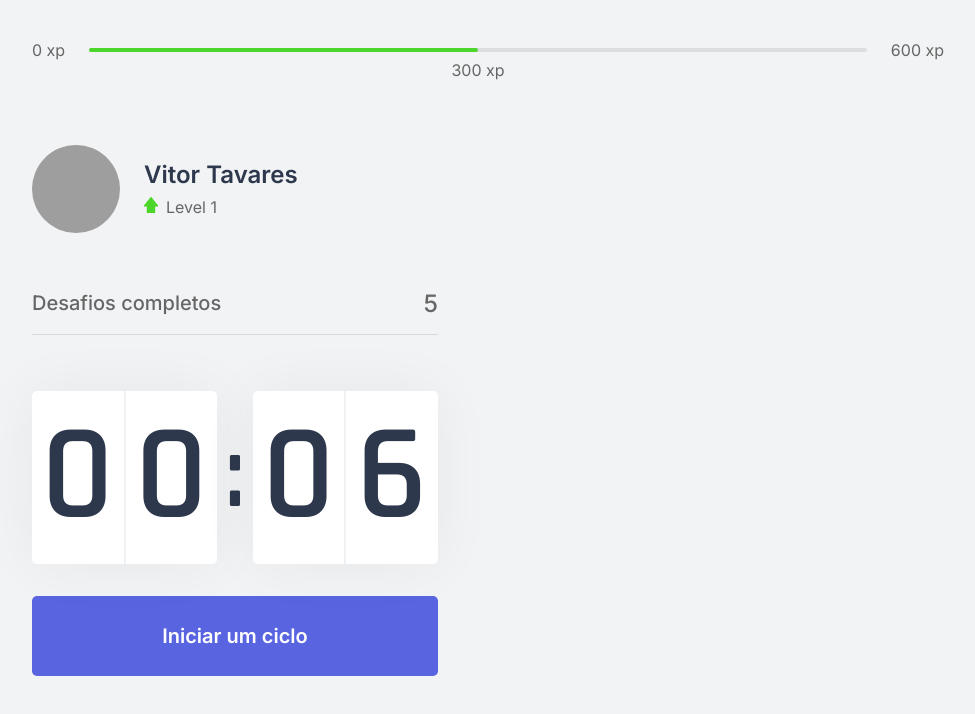
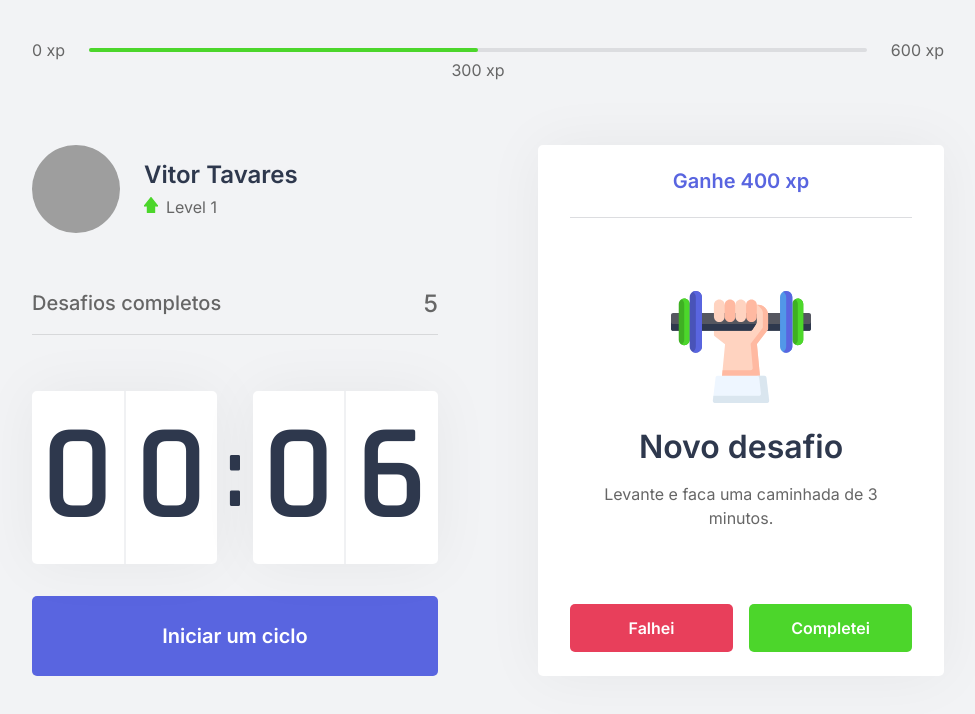
Before and after one commit to vittav/move-it, a Next.js app: page / in a window 1280 px wide. Shown: the top 714 px of the page, without its empty margins (152-1127 px from the left). Built offline with nearby package versions, Linux system fonts and the light colour scheme; grey boxes are pictures that could not be loaded.

Commit message:
Finalizado o componente challengeBox

```diff
--- /dev/null
+++ b/src/components/ChallengeBox.tsx
@@ -0,0 +1,42 @@
+import styles from '../styles/components/ChallengeBox.module.css'
+
+export function ChallengeBox() {
+    const hasActiveChallenge = true;
+    return (
+        <div className={styles.challengeBoxContainer}>
+            { hasActiveChallenge ? (
+                <div className={styles.challengeActive}>
+                    <header>Ganhe 400 xp</header>
+                    <main>
+                        <img src="icons/body.svg"/>
+                        <strong>Novo desafio</strong>
+                        <p>Levante e faca uma caminhada de 3 minutos.</p>
+                    </main>
+                    <footer>
+                        <button
+                            type="button"
+                            className={styles.challengeFailedButton}
+                        >
+                            Falhei
+                        </button>
+                        <button
+                            type="button"
+                            className={styles.challengeSucceededButton}
+                        >
+
+                            Completei
+                        </button>
+                    </footer>
+                </div>
+            ) : (
+                    <div className={styles.challengeNotActive}>
+                        <strong>Inicie um ciclo para receber desafios a serem completados</strong>
+                        <p>
+                            <img src="icons/level-up.svg" alt="Level Up" />
+                            Avance de level completando desafios
+                        </p>
+                    </div>
+            )}
+        </div>
+    )
+}
--- a/src/pages/index.tsx
+++ b/src/pages/index.tsx
@@ -6,6 +6,7 @@
 import Head from 'next/head'
 
 import styles from '../styles/pages/Home.module.css';
+import { ChallengeBox } from '../components/ChallengeBox';
 
 export default function Home() {
   return (
@@ -22,7 +23,7 @@
           <Countdown />
         </div>
         <div>
-
+          <ChallengeBox />
         </div>
       </section>
     </div>
--- /dev/null
+++ b/src/styles/components/ChallengeBox.module.css
@@ -0,0 +1,108 @@
+.challengeBoxContainer {
+    height: 100%;
+    background: var(--white);
+    border-radius: 5px;
+    box-shadow: 0 0 60px rgba(0, 0, 0, 0.05);
+    padding: 1.5rem 2rem;
+
+    display: flex;
+    flex-direction: column;
+    align-items: center;
+    justify-content: center;
+
+    text-align: center;
+}
+
+
+.challengeNotActive {
+    display: flex;
+    flex-direction: column;
+    align-items: center;
+}
+
+.challengeNotActive strong {
+    font-size: 1.5rem;
+    font-weight: 500;
+    line-height: 1.4;
+}
+
+.challengeNotActive p {
+    display: flex;
+    flex-direction: column;
+    align-items: center;
+    line-height: 1.4;
+    max-width: 70%;
+    margin-top: 3rem;
+}
+
+.challengeNotActive img {
+    margin-bottom: 1rem;
+}
+
+.challengeActive {
+    height: 100%;
+
+    display: flex;
+    flex-direction: column;
+}
+
+.challengeActive header {
+    color: var(--blue);
+    font-weight: 600;
+    font-size: 1.25rem;
+    padding: 0 2rem 1.5rem;
+    border-bottom: 1px solid var(--gray-line);
+}
+
+.challengeActive main {
+    flex: 1;
+
+    display: flex;
+    flex-direction: column;
+    align-items: center;
+    justify-content: center;
+}
+
+.challengeActive main strong {
+    font-size: 2rem;
+    font-weight: 600;
+    color: var(--title);
+    margin: 1.5rem 0 1rem;
+}
+
+.challengeActive main p {
+    line-height: 1.5;
+}
+
+.challengeActive footer {
+    display: grid;
+    grid-template-columns: 1fr 1fr;
+    gap: 1rem;
+}
+
+.challengeActive footer button {
+    height: 3rem;
+    display: flex;
+    align-items: center;
+    justify-content: center;
+
+    border: 0;
+    border-radius: 5px;
+    color: var(--white);
+    font-size: 1rem;
+    font-weight: 600;
+
+    transition: filter 0.2s;
+}
+
+.challengeActive footer button.challengeFailedButton {
+    background: var(--red);
+}
+
+.challengeActive footer button.challengeSucceededButton {
+    background: var(--green);
+}
+
+.challengeActive footer button:hover {
+    filter: brightness(0.9);
+}
```
